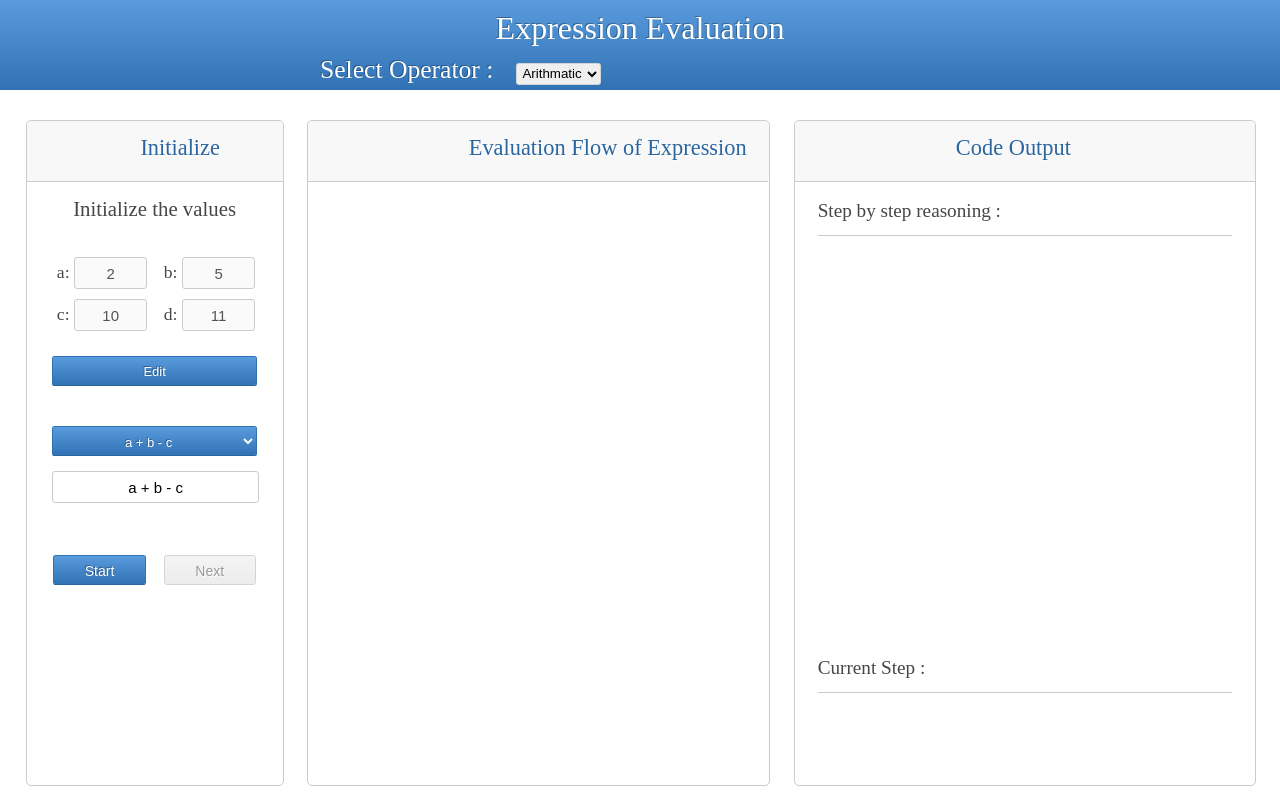
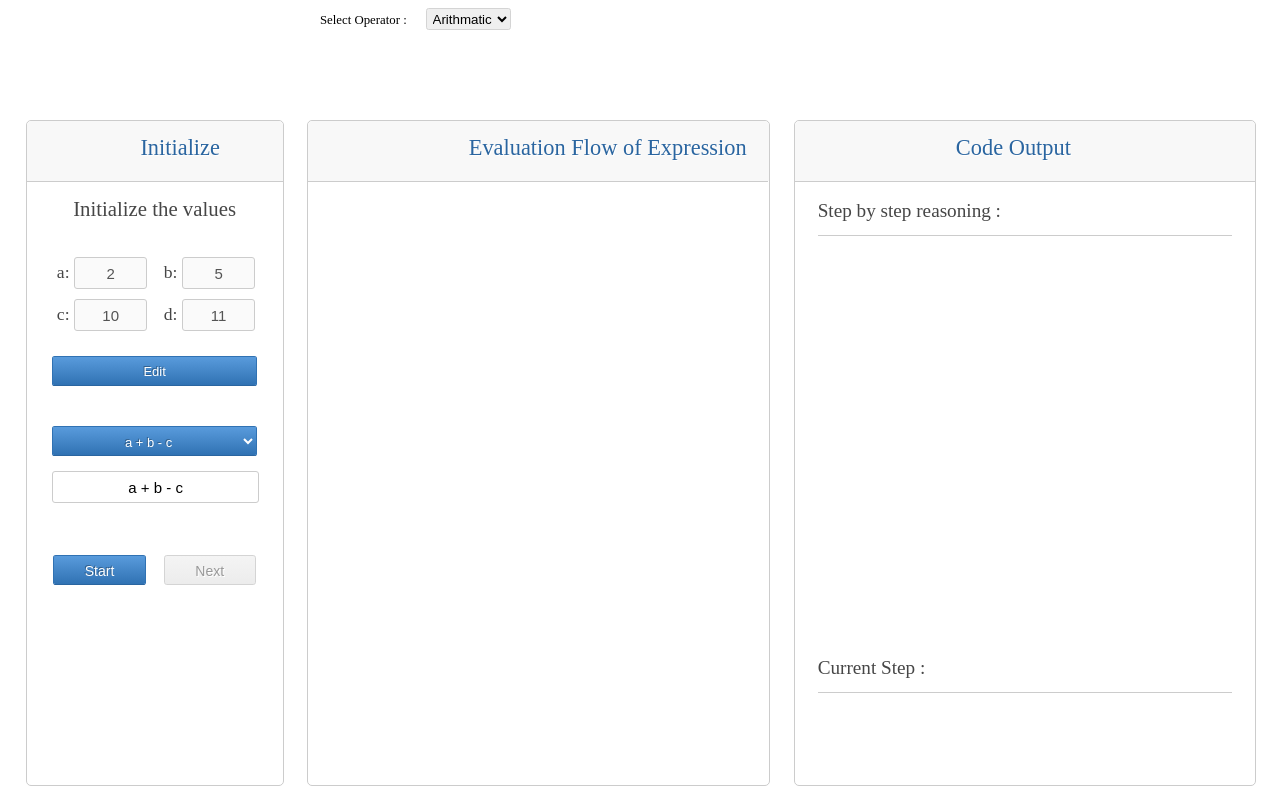
Before and after one commit to virtual-labs/exp-cp-expression-evaluation-iiith, a plain HTML site: page experiment/simulation/index.html in a window 1280 px wide. Drawn offline with Linux system fonts and the light colour scheme.

Commit message:
removed header

```diff
--- a/experiment/simulation/index.html
+++ b/experiment/simulation/index.html
@@ -5,7 +5,7 @@
 		<script src = 'js/expEvaluation.js' ></script>
 	</head>
 	<body>
-		<div class = 'header' id = 'headerSimpleLoop' >Expression Evaluation
+
 		    <div class = 'operatorSelection' >
 		        <div>Select Operator :
 		            <select class = 'operatorList' id = 'operatorList'>
@@ -15,7 +15,7 @@
 		            </select>
 		        </div>
 		    </div>
-		</div>
+
 		<div class = 'inputDivision' >
 			<div class = 'inputDivisionTitle' ><div class = 'initializePic' ></div><div class = 'initializeText' >Initialize</div></div>
 			<div class = 'inputDivisionBody'>
```
